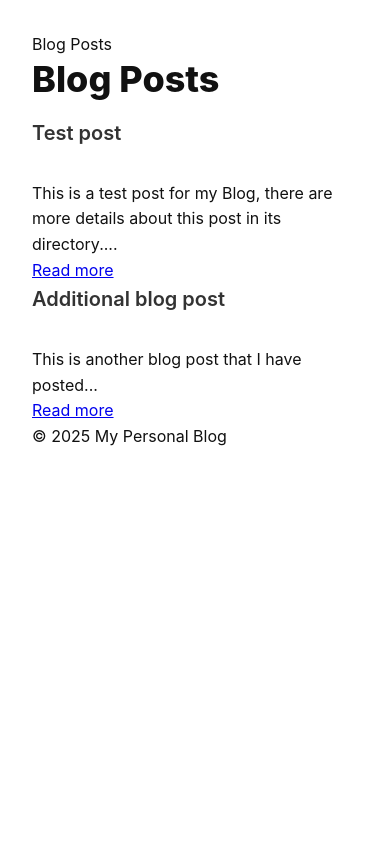
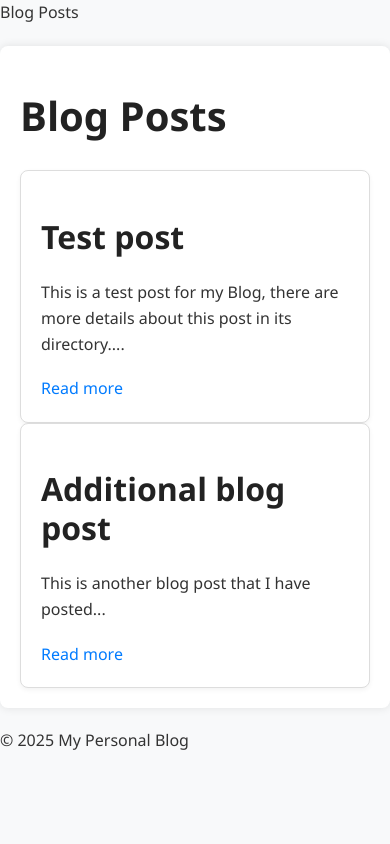
Before and after one commit to thomasx-0/mysite, a Django app: page /blog/ in a window 390 px wide. Run offline with Django 3.2, Linux system fonts and the light colour scheme; data comes from the database, SQL or seed files in the repository.

Commit message:
Refactor CSS for improved layout, responsiveness, and readability

```diff
--- a/personal_app/static/personal_app/style.css
+++ b/personal_app/static/personal_app/style.css
@@ -1,92 +1,252 @@
-/* Reset some default styles */
-* {
+/* General Body and Typography */
+body {
+    font-family: 'Segoe UI', Tahoma, Geneva, Verdana, sans-serif; /* A clean and readable sans-serif font */
+    line-height: 1.6;
+    color: #333; /* Dark grey for good readability */
+    background-color: #f8f9fa; /* Light grey background */
     margin: 0;
     padding: 0;
-    box-sizing: border-box;
+    display: flex;
+    flex-direction: column;
+    min-height: 100vh; /* Ensure the body takes up at least the full viewport height */
 }
 
-  body {
-    font-family: 'Inter', system-ui, sans-serif;
-    background-color: #ffffff;
-    color: #111;
-    line-height: 1.6;
-    padding: 2rem;
+.container {
+    max-width: 1200px; /* Adjust as needed for your desired content width */
+    margin: 20px auto; /* Center the content with some top/bottom margin */
+    padding: 20px;
+    background-color: #fff; /* White container background */
+    box-shadow: 0 0 10px rgba(0, 0, 0, 0.1); /* Subtle shadow for depth */
+    border-radius: 8px; /* Slightly rounded corners */
 }
 
-  /* Headline (Title) */
-  h1 {
-    font-size: 3rem;
-    font-weight: 800;
-    margin-bottom: 1rem;
+h1, h2, h3, h4, h5, h6 {
+    font-weight: bold;
+    color: #222; /* Darker heading color */
+    margin-bottom: 0.75em;
     line-height: 1.2;
 }
 
-  /* Subheading */
-  h2 {
-    font-size: 1.5rem;
-    font-weight: 600;
-    color: #333;
-    margin-bottom: 2rem;
+h1 {
+    font-size: 2.5em;
 }
 
-  /* Author and meta info */
-  .author-meta {
-    display: flex;
-    align-items: center;
-    gap: 0.5rem;
-    font-size: 0.875rem;
-    color: #555;
-    margin-bottom: 2rem;
+h2 {
+    font-size: 2em;
 }
 
-  .author-meta img {
-    width: 32px;
-    height: 32px;
-    border-radius: 50%;
+p {
+    margin-bottom: 1.2em;
 }
 
-  /* Image grid */
-  .image-grid {
-    display: grid;
-    grid-template-columns: repeat(auto-fit, minmax(200px, 1fr));
-    gap: 1rem;
-    margin: 2rem 0;
+a {
+    color: #007bff; /* Bootstrap's primary blue */
+    text-decoration: none;
+    transition: color 0.3s ease;
 }
 
-  .image-grid img {
-    width: 100%;
-    height: auto;
-    border-radius: 0.5rem;
-    object-fit: cover;
+a:hover {
+    color: #0056b3;
+    text-decoration: underline;
 }
 
-  /* Article content */
-  .article {
-    max-width: 800px;
-    margin: 0 auto;
+/* Header/Navigation */
+.site-header {
+    background-color: #343a40; /* Dark background for the header */
+    color: #fff;
+    padding: 15px 0;
+    margin-bottom: 20px;
 }
 
-  .article p {
-    font-size: 1.125rem;
-    margin-bottom: 1.5rem;
-    color: #222;
+.site-header .container {
+    display: flex;
+    justify-content: space-between;
+    align-items: center;
 }
 
-  /* Utility classes */
-  .text-bold {
+.site-title {
+    font-size: 1.8em;
     font-weight: bold;
+    margin: 0;
 }
 
-  .text-muted {
-    color: #777;
+.site-nav ul {
+    list-style: none;
+    padding: 0;
+    margin: 0;
+    display: flex;
 }
 
-  /* Responsive headline */
-  @media (max-width: 600px) {
-    h1 {
-      font-size: 2.25rem;
+.site-nav li {
+    margin-left: 20px;
 }
-    h2 {
-      font-size: 1.25rem;
+
+.site-nav li:first-child {
+    margin-left: 0;
+}
+
+.site-nav a {
+    color: #fff;
+    padding: 8px 12px;
+    border-radius: 4px;
+}
+
+.site-nav a:hover {
+    background-color: rgba(255, 255, 255, 0.1);
+    text-decoration: none;
+}
+
+/* Main Content Area */
+.main-content {
+    display: grid;
+    grid-template-columns: repeat(auto-fit, minmax(300px, 1fr)); /* Responsive grid for blog posts */
+    gap: 20px;
+    margin-bottom: 30px;
+}
+
+.blog-post {
+    background-color: #fff;
+    border: 1px solid #ddd;
+    border-radius: 8px;
+    padding: 20px;
+    box-shadow: 0 2px 5px rgba(0, 0, 0, 0.05);
+}
+
+.post-title {
+    font-size: 1.5em;
+    margin-bottom: 0.5em;
+}
+
+.post-meta {
+    color: #777;
+    font-size: 0.9em;
+    margin-bottom: 1em;
+}
+
+.post-excerpt {
+    color: #555;
+    line-height: 1.5;
+}
+
+.read-more {
+    display: inline-block;
+    margin-top: 1em;
+    padding: 8px 15px;
+    background-color: #007bff;
+    color: #fff;
+    border-radius: 4px;
+    transition: background-color 0.3s ease;
+}
+
+.read-more:hover {
+    background-color: #0056b3;
+    text-decoration: none;
+}
+
+/* Sidebar (Optional) */
+.sidebar {
+    grid-column: 1 / -1; /* Full width on smaller screens */
+    margin-bottom: 20px;
+}
+
+@media (min-width: 768px) {
+    .main-content {
+        grid-template-columns: 3fr 1fr; /* Main content takes 3/4, sidebar 1/4 on larger screens */
+    }
+    .sidebar {
+        grid-column: 2;
+        margin-left: 20px;
+        margin-bottom: 0;
     }
 }
+
+.widget {
+    background-color: #fff;
+    border: 1px solid #ddd;
+    border-radius: 8px;
+    padding: 20px;
+    margin-bottom: 20px;
+    box-shadow: 0 2px 5px rgba(0, 0, 0, 0.05);
+}
+
+.widget-title {
+    font-size: 1.2em;
+    font-weight: bold;
+    margin-bottom: 1em;
+    border-bottom: 2px solid #eee;
+    padding-bottom: 0.5em;
+}
+
+.widget ul {
+    list-style: none;
+    padding: 0;
+    margin: 0;
+}
+
+.widget li {
+    padding: 8px 0;
+    border-bottom: 1px solid #f0f0f0;
+}
+
+.widget li:last-child {
+    border-bottom: none;
+}
+
+.widget a {
+    color: #333;
+}
+
+.widget a:hover {
+    color: #007bff;
+}
+
+/* Footer */
+.site-footer {
+    background-color: #343a40;
+    color: #fff;
+    padding: 20px 0;
+    text-align: center;
+    margin-top: auto; /* Push the footer to the bottom */
+}
+
+.footer-content {
+    max-width: 1200px;
+    margin: 0 auto;
+    padding: 0 20px;
+}
+
+.social-links ul {
+    list-style: none;
+    padding: 0;
+    margin: 10px 0 0;
+    display: flex;
+    justify-content: center;
+}
+
+.social-links li {
+    margin: 0 10px;
+}
+
+.social-links a {
+    color: #fff;
+    font-size: 1.2em;
+}
+
+.social-links a:hover {
+    color: #ccc;
+}
+
+/* Responsive Adjustments (Basic) */
+@media (max-width: 600px) {
+    .site-nav ul {
+        flex-direction: column;
+        align-items: flex-start;
+    }
+    .site-nav li {
+        margin-left: 0;
+        margin-bottom: 10px;
+    }
+    .site-title {
+        font-size: 1.5em;
+    }
+}
```
Lines whose indentation alone changed are shown as unchanged.
